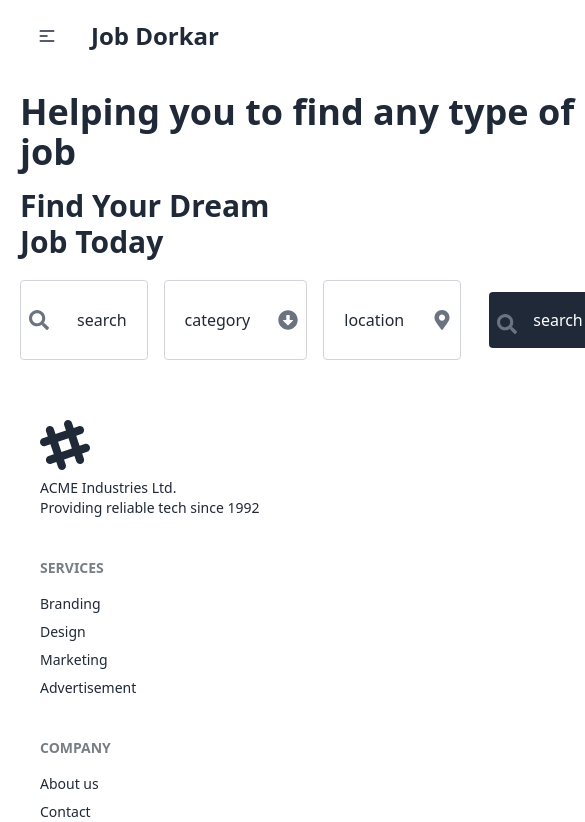
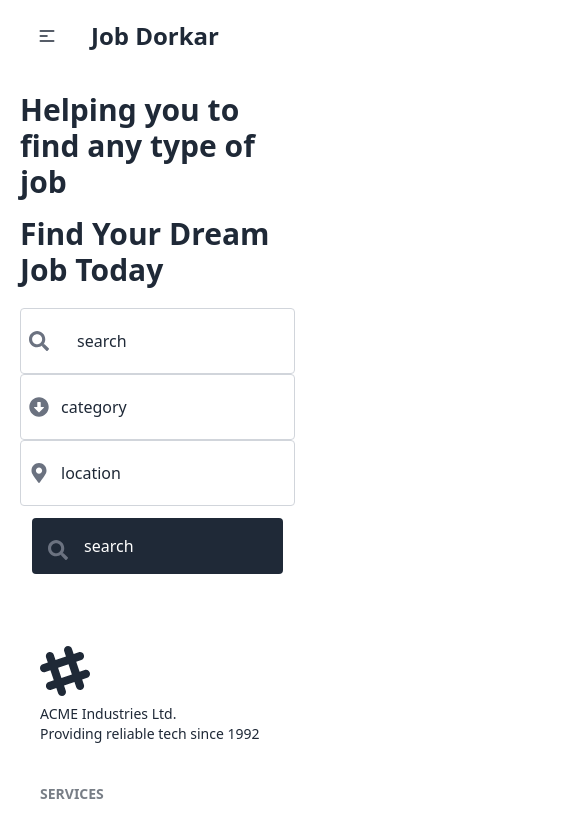
Before and after one commit to FreelancerTasin507/job_dorkar, a React (Vite) app: page /home in a window 390 px wide. Shown: the top 822 px of the page, 585 px wide, since content can reach past the window. Built offline with nearby package versions, Linux system fonts and the light colour scheme.

Commit message:
bannar tablet and mobile responsive complete

```diff
--- a/src/pages/Bannar/Bannar.jsx
+++ b/src/pages/Bannar/Bannar.jsx
@@ -8,13 +8,15 @@ const Bannar = () => {
       <section className="">
         <div className="bg-dark p-5">
           <div className="row flex justify-around items-center ">
-            <div className="">
-              <h4 className="text-4xl font-semibold">Helping you to find any type of job</h4>
+            <div className="md:w-[60%] lg:w-[50%]">
+              <h4 className="lg:text-4xl text-3xl font-semibold">
+                Helping you to find any type of job
+              </h4>
               <h1 className=" text-3xl font-bold mt-4">
                 Find Your Dream <br /> Job Today
               </h1>
               <div className="search-box">
-                <div className=" mt-5 flex space-x-4">
+                <div className=" mt-5 grid lg:grid-cols-4   md:grid-cols-3 gri md:space-x-4">
                   <div className=" flex items-center border border-gray-300 p-2 rounded">
                     <p>
                       <FaSearch className="text-gray-500 text-xl" />
@@ -22,20 +24,20 @@ const Bannar = () => {
                     <p className="input-text p-3 ml-4">search</p>
                   </div>
                   <div className=" small-box flex items-center border border-gray-300 p-2 rounded">
-                    <p className="input-text p-3">category</p>
-                    <p className="ml-4">
+                    <p className="">
                       <FaArrowAltCircleDown className="text-gray-500 text-xl" />
                     </p>
+                    <p className="input-text p-3">category</p>
                   </div>
                   <div className="location-input small-box flex items-center border border-gray-300 p-2 rounded">
-                    <p className="input-text p-3">location</p>
-                    <p className="ml-4">
+                    <p className="">
                       <FaMapMarkerAlt className="text-gray-500 text-xl" />
                     </p>
+                    <p className="input-text p-3">location</p>
                   </div>
                   <div className="text-white p-3">
                     <div className=" flex items-center bg-gray-800 text-white rounded p-2">
-                      <p className="mr-2 mt-2">
+                      <p className="mr-2 mt-2 ml-2">
                         <FaSearch className="text-gray-500 text-xl" />
                       </p>
                       <p className="p-2">search</p>
@@ -46,7 +48,7 @@ const Bannar = () => {
             </div>
             <div className="w-[40%]">
               <img
-                className="w-[80%]"
+                className="lg:w-[80%] hidden md:block"
                 src="https://i.ibb.co/F5MpXPv/9731139.jpg"
                 alt=""
               />
```
